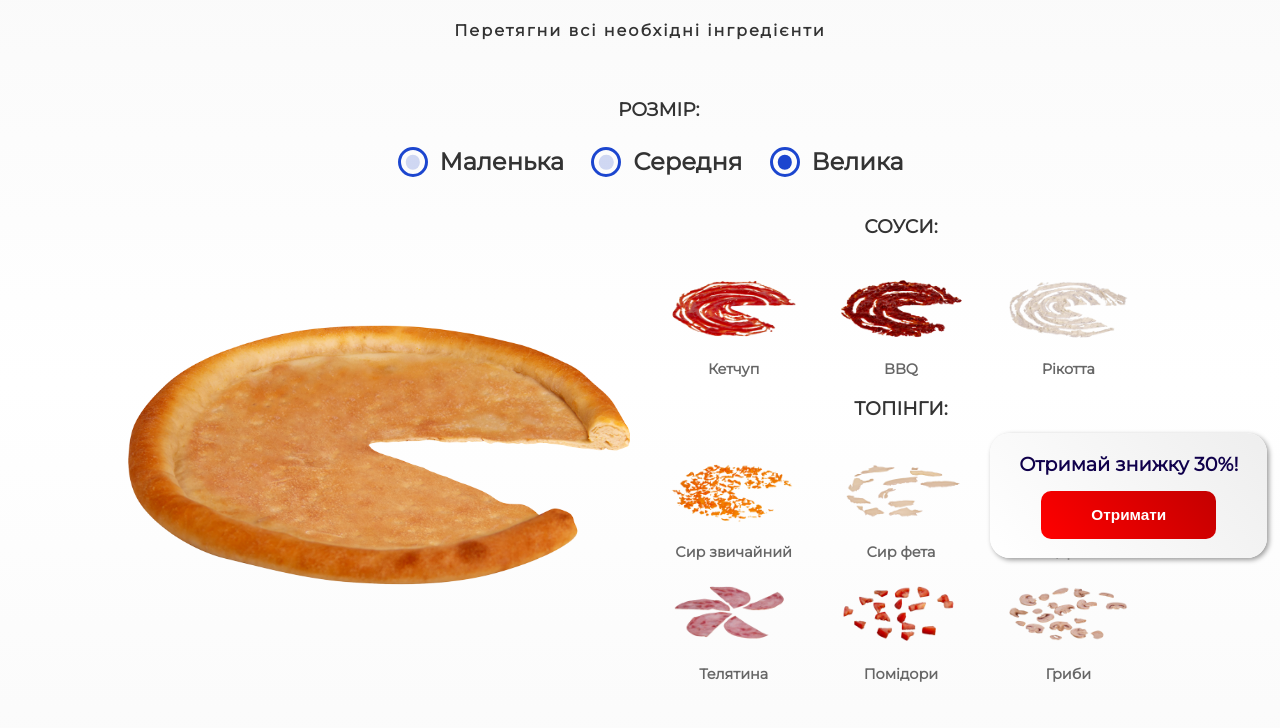
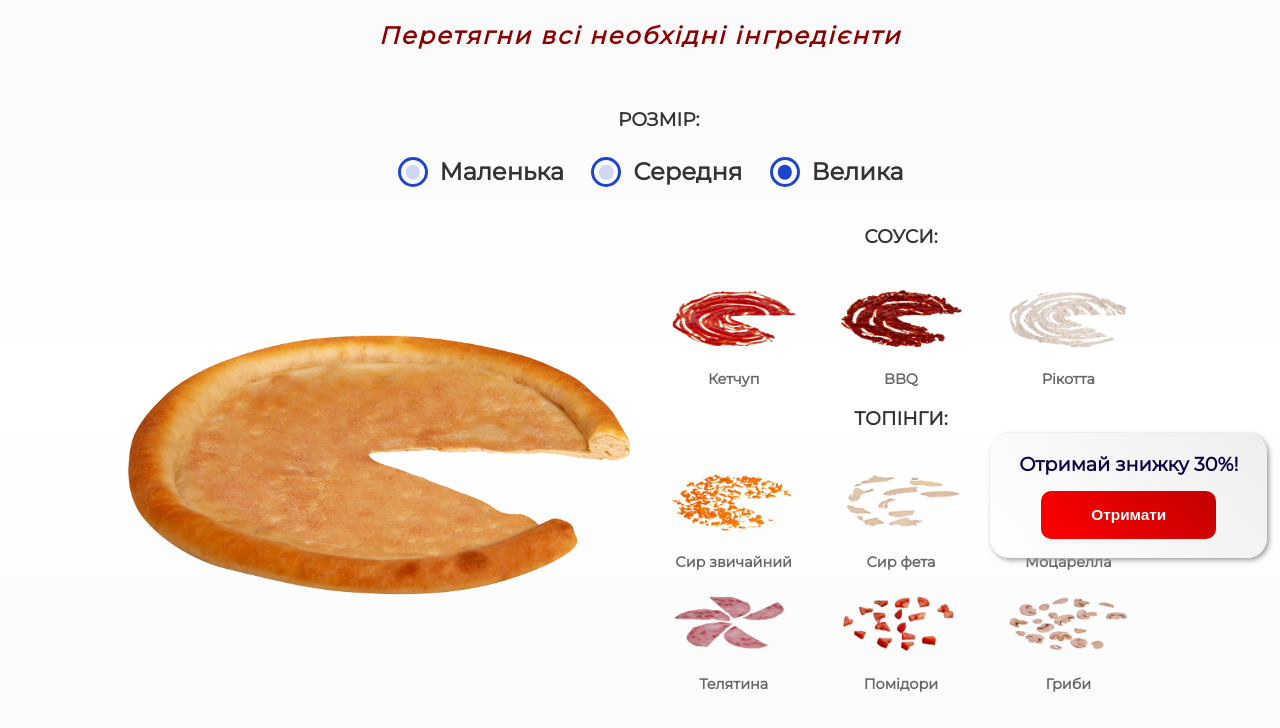
Before and after one commit to IvSem/PizzaHW, a plain HTML site: page index.html in a window 1280 px wide. Shown: the part 226-954 px from the top of the page. Drawn offline with Linux system fonts and the light colour scheme.

Commit message:
Update styles.css

```diff
--- a/css/styles.css
+++ b/css/styles.css
@@ -111,10 +111,12 @@ h3 {
 
 sub {
   display: block;
-  font-size: 1em;
+  font-size: 1.5em;
   letter-spacing: 2px;
   text-align: center;
   padding: 10px 0 40px;
+    font-style: italic;
+    color: darkred;
 }
 
 .table-wrapper {
```
